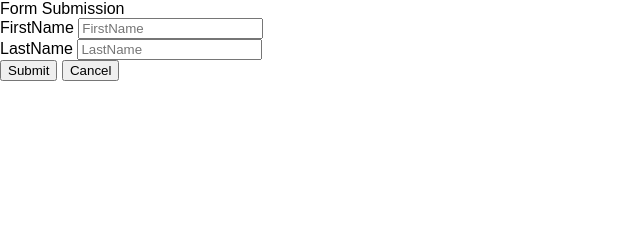
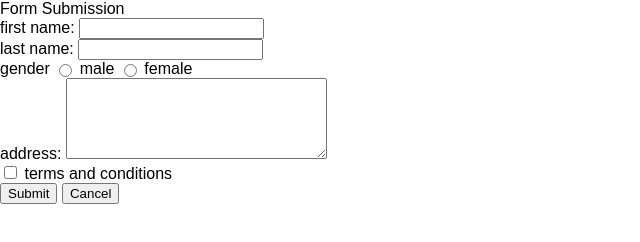
Before and after one commit to AniketShrirao/Form-Submission, a plain HTML site: page index.html in a window 1280 px wide. Shown: the whole page, without its empty margins (0-640 px from the left). Drawn offline with Linux system fonts and the light colour scheme.

Commit message:
Form completed

```diff
--- a/index.html
+++ b/index.html
@@ -31,18 +31,33 @@
     <main>
       <form action="#FIXME" method="POST">
         <div class="form-group">
-          <label for="FirstName">FirstName</label>
-          <input type="text" id="firstName" placeholder="FirstName">
+          <label for="FirstName">first name: </label>
+          <input type="text" id="firstName">
         </div>
         <div class="form-group">
-          <label for="LastName">LastName</label>
-          <input type="text" id="lastName" placeholder="LastName">
+          <label for="LastName">last name: </label>
+          <input type="text" id="lastName">
+        </div>
+        <div class="form-group">
+          <label for="Gender">gender</label>
+          <input type="radio" value="Male">
+          <label for="male">male</label>
+          <input type="radio" value="Female">
+          <label for="female">female</label>
+        </div>
+        <div class="form-group">
+          <label for="Address">address: </label>
+          <textarea id="address" cols="30" rows="5"></textarea>
+        </div>
+        <div class="form-group">
+          <input type="checkbox">
+          <label for="Terms and Conditions">terms and conditions</label>
         </div>
         <div class="form-control">
           <input type="submit" value="Submit">
           <input type="submit" value="Cancel">
         </div>
-       </form>
+      </form>
     </main>
     <!--main section end-->
 
```
